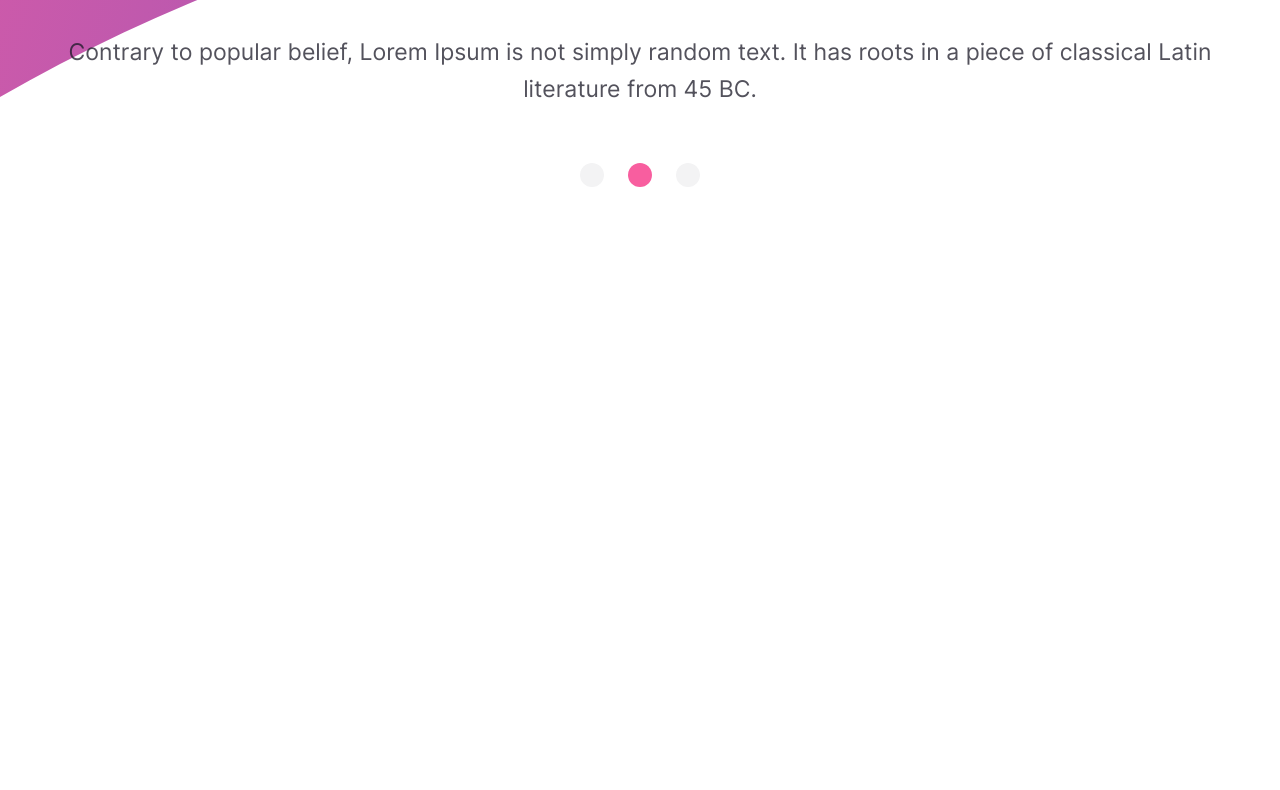
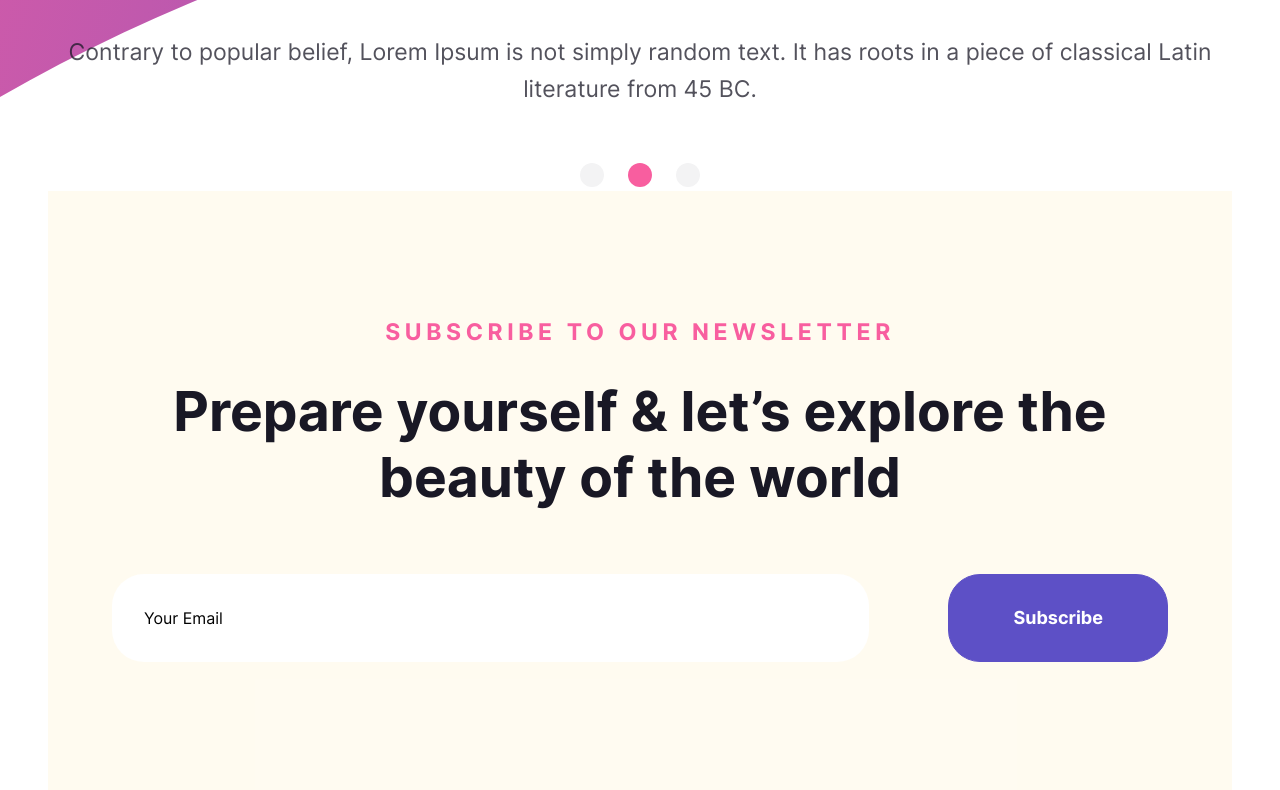
Before and after one commit to salimjonovsamandar/Travlog, a plain HTML site: page index.html in a window 1280 px wide. Shown: the part 5164-5954 px from the top of the page. Before the commit the page ends 5355 px from the top, so only its background shows below. Drawn offline with Linux system fonts and the light colour scheme.

Commit message:
subscribe qismi yasaldi

```diff
--- a/index.html
+++ b/index.html
@@ -303,6 +303,16 @@
       </div>
     </div>
 
-
+    <!-- subscribe styles -->
+    <div class="subscribe">
+      <div class="subscribe__container container">
+        <h4>subscribe to our newsletter</h4>
+        <h2>Prepare yourself & let’s explore the beauty of the world</h2>
+        <form>
+          <input type="text" value="Your Email" />
+          <button>Subscribe</button>
+        </form>
+      </div>
+    </div>
   </body>
 </html>
--- a/styles/style.css
+++ b/styles/style.css
@@ -1010,3 +1010,72 @@ div.star {
 
   margin: 56px 0px;
 }
+
+.subscribe__container {
+  background: rgba(250, 205, 73, 0.08);
+  padding: 128px 64px;
+}
+
+.subscribe__container h4 {
+  color: var(--Secondary, #f85e9f);
+  text-align: center;
+  font-size: 23px;
+  font-style: normal;
+  font-weight: 700;
+  line-height: 120%; /* 27.6px */
+  letter-spacing: 4.6px;
+  text-transform: uppercase;
+  margin-bottom: 32px;
+}
+
+.subscribe__container h2 {
+  color: var(--grey-scale-black, #191825);
+  text-align: center;
+
+  font-size: 55px;
+  font-style: normal;
+  font-weight: 700;
+  line-height: 120%; /* 66px */
+}
+
+form {
+  margin-top: 64px;
+  display: flex;
+  justify-content: space-between;
+}
+input {
+  /* background-image: url(../img/message.svg);
+  background-repeat: no-repeat; */
+  display: flex;
+  border-radius: 32px;
+  background: var(--white, #ffffff);
+  padding: 32px;
+  align-items: center;
+
+  align-self: stretch;
+  width: 757px;
+  border: none;
+}
+form button {
+  display: flex;
+  padding: 32px 64px;
+
+  align-items: center;
+
+  gap: 16px;
+
+  border-radius: 32px;
+  background: var(--Primary, #5d50c6);
+  border: 1px solid #5d50c6;
+  transition: all 0.5s;
+
+  color: var(--white, #fff);
+  font-size: 18px;
+  font-style: normal;
+  font-weight: 700;
+  line-height: 120%; /* 27.6px */
+}
+form button:hover {
+  background-color: transparent;
+  color: black;
+}
```
Also changed, not shown: img/message.svg (added).
